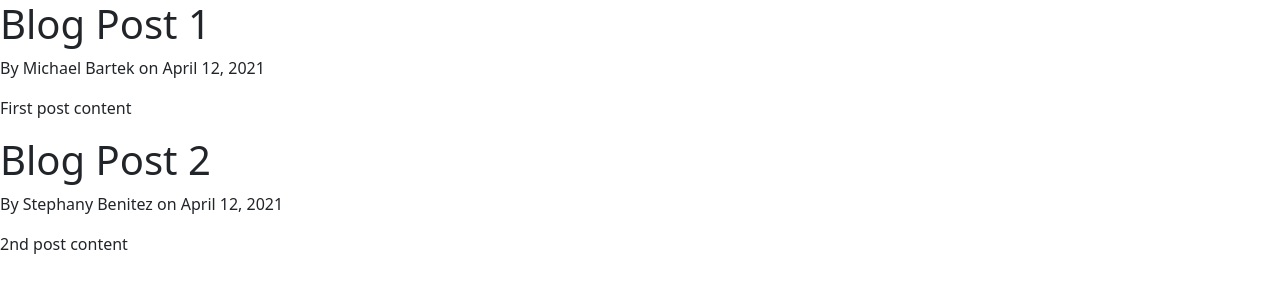
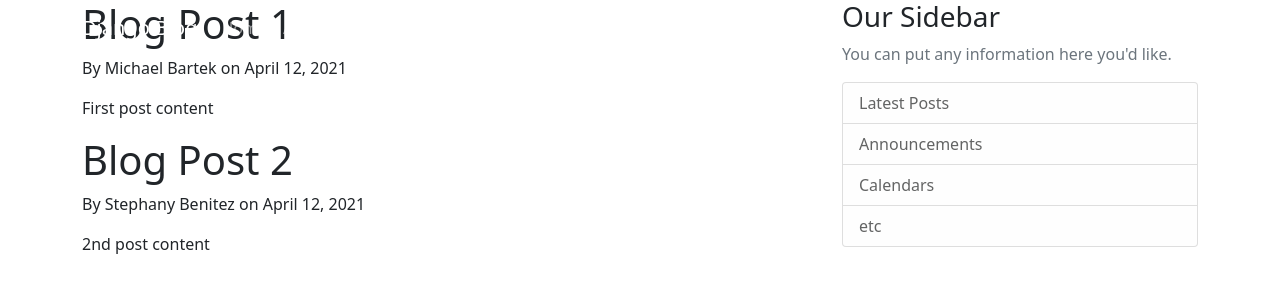
Before and after one commit to Hoybaby/django-python-app, a Django app: page / in a window 1280 px wide. Shown: the top 300 px of the page. Run offline with Django 3.2, Linux system fonts and the light colour scheme; some libraries are stand-ins or nearby versions.

Commit message:
trying to get bootstrap code into my base code so it can reflect on all the pages just fine. hence alot of additions and code lines added

```diff
--- a/blog/templates/blog/base.html
+++ b/blog/templates/blog/base.html
@@ -1,11 +1,13 @@
 <!DOCTYPE html>
 <html lang="en">
+
 <head>
     <meta charset="UTF-8">
     <meta name="viewport" content="width=device-width, initial-scale=1.0">
     <meta http-equiv="X-UA-Compatible" content="ie=edge">
-<meta name="Description" content="Enter your description here"/>
-<link rel="stylesheet" href="https://cdnjs.cloudflare.com/ajax/libs/twitter-bootstrap/5.0.0-beta1/css/bootstrap.min.css">
+    <meta name="Description" content="Enter your description here" />
+    <link rel="stylesheet"
+        href="https://cdnjs.cloudflare.com/ajax/libs/twitter-bootstrap/5.0.0-beta1/css/bootstrap.min.css">
     <link rel="stylesheet" href="https://cdnjs.cloudflare.com/ajax/libs/font-awesome/5.15.2/css/all.min.css">
     <!-- <link rel="stylesheet" href="assets/css/style.css"> -->
 
@@ -17,12 +19,56 @@
 
     <!-- <title>Python Blog</title> -->
 </head>
+
 <body>
-    {% block content %} {% endblock %}
+    <header class="site-header">
+        <nav class="navbar navbar-expand-md navbar-dark bg-steel fixed-top">
+            <div class="container">
+                <a class="navbar-brand mr-4" href="/">Django Blog</a>
+                <button class="navbar-toggler" type="button" data-toggle="collapse" data-target="#navbarToggle"
+                    aria-controls="navbarToggle" aria-expanded="false" aria-label="Toggle navigation">
+                    <span class="navbar-toggler-icon"></span>
+                </button>
+                <div class="collapse navbar-collapse" id="navbarToggle">
+                    <div class="navbar-nav mr-auto">
+                        <a class="nav-item nav-link" href="/">Home</a>
+                        <a class="nav-item nav-link" href="/about">About</a>
+                    </div>
+                    <!-- Navbar Right Side -->
+                    <div class="navbar-nav">
+                        <a class="nav-item nav-link" href="#">Login</a>
+                        <a class="nav-item nav-link" href="#">Register</a>
+                    </div>
+                </div>
+            </div>
+        </nav>
+    </header>
+    <main role="main" class="container">
+        <div class="row">
+            <div class="col-md-8">
+                {% block content %}{% endblock %}
+            </div>
+            <div class="col-md-4">
+                <div class="content-section">
+                    <h3>Our Sidebar</h3>
+                    <p class='text-muted'>You can put any information here you'd like.
+                    <ul class="list-group">
+                        <li class="list-group-item list-group-item-light">Latest Posts</li>
+                        <li class="list-group-item list-group-item-light">Announcements</li>
+                        <li class="list-group-item list-group-item-light">Calendars</li>
+                        <li class="list-group-item list-group-item-light">etc</li>
+                    </ul>
+                    </p>
+                </div>
+            </div>
+        </div>
+    </main>
 
 
 
-<!-- <script src="https://cdnjs.cloudflare.com/ajax/libs/popper.js/2.5.4/umd/popper.min.js"></script>
-<script src="https://cdnjs.cloudflare.com/ajax/libs/twitter-bootstrap/5.0.0-beta1/js/bootstrap.min.js"></script> -->
+
+    <script src="https://cdnjs.cloudflare.com/ajax/libs/popper.js/2.5.4/umd/popper.min.js"></script>
+    <script src="https://cdnjs.cloudflare.com/ajax/libs/twitter-bootstrap/5.0.0-beta1/js/bootstrap.min.js"></script>
 </body>
+
 </html>
```
Lines whose indentation alone changed are shown as unchanged.
